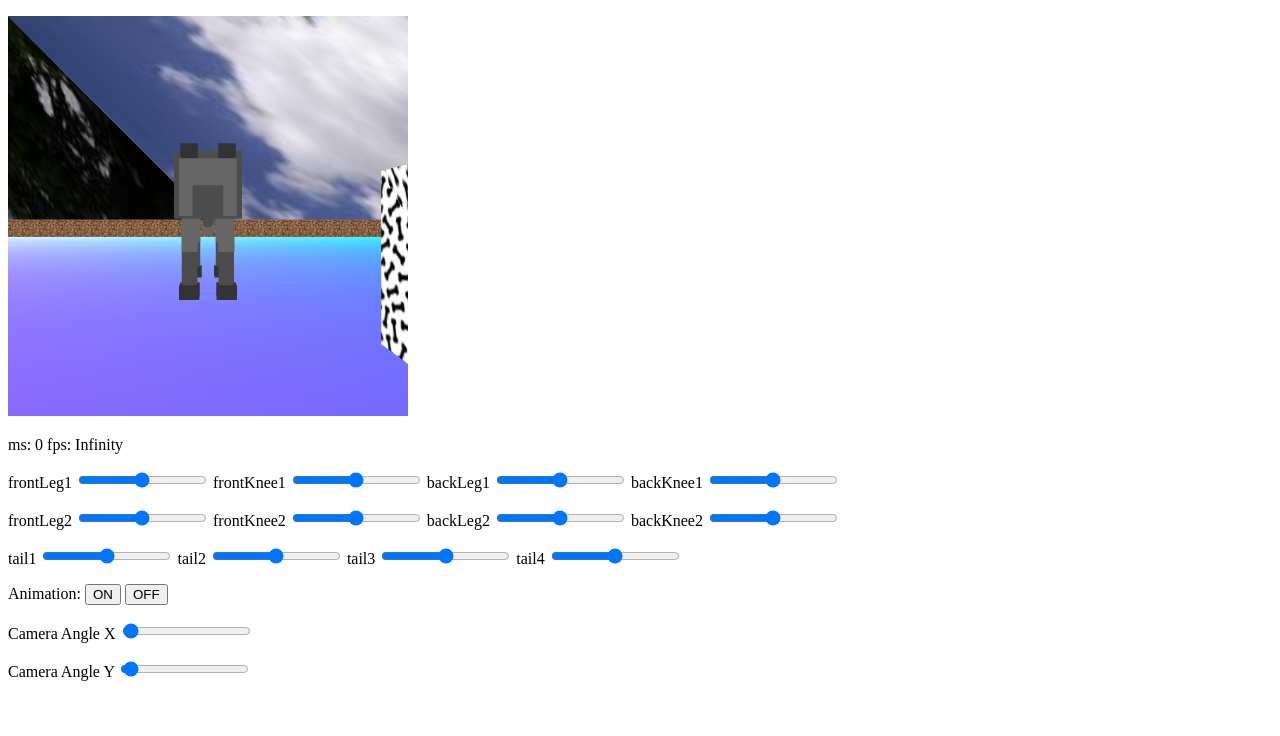
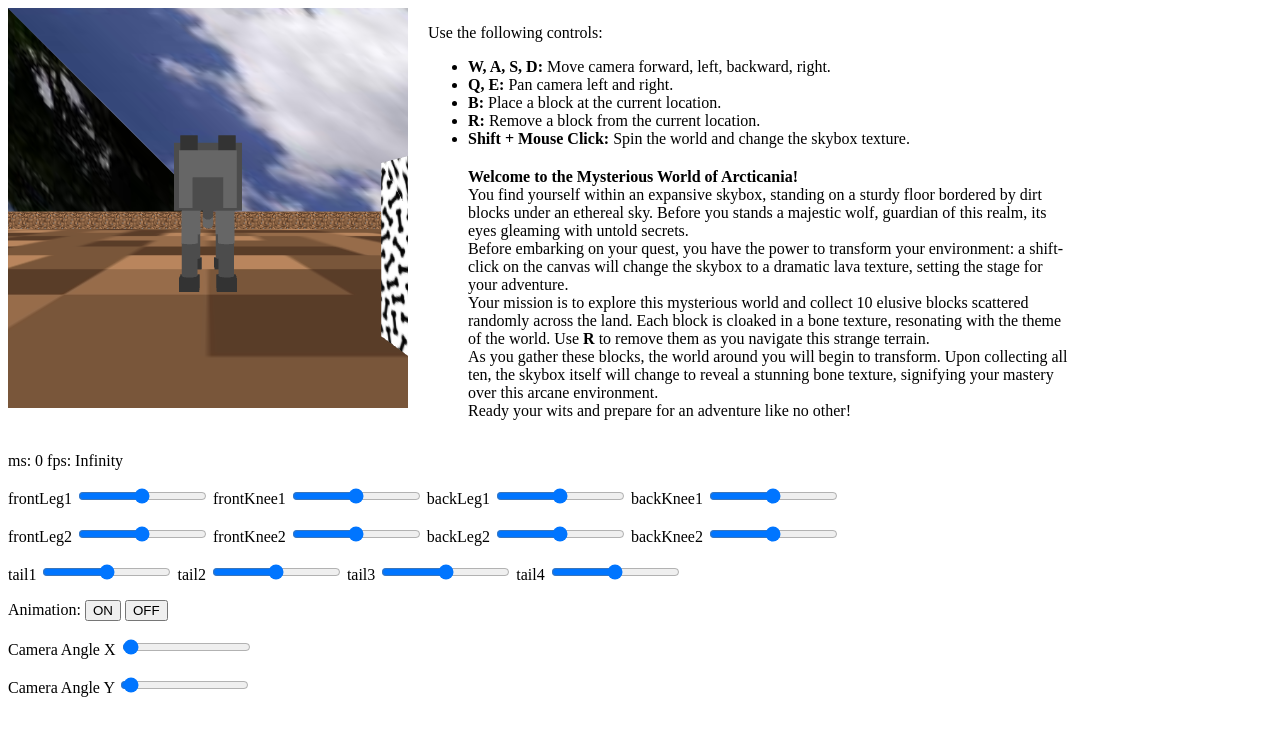
Before and after one commit to agarc470/asg3, a plain HTML site: page index.html in a window 1280 px wide. Drawn offline with Linux system fonts and the light colour scheme; animation ran at ten frames a second.

Commit message:
added WOW

```diff
--- a/World.js
+++ b/World.js
@@ -56,6 +56,7 @@ let u_Sampler2;
 let u_Sampler3;
 let u_whichTexture;
 let currentSkyTextureIndex;
+let currentFloorTextureIndex = 2;
 let worldBlocks = Array.from({ length: 32 }, () => Array.from({ length: 32 }, () => []));
 
 function setupWebGL() {
@@ -532,7 +533,7 @@ function keydown(ev) {
     g_camera.panLeft();
   } else if (ev.keyCode === 69) { // E key
     g_camera.panRight();
-  }else if (ev.keyCode === 66) { // B key for placing a block
+  } else if (ev.keyCode === 66) { // B key for placing a block
     placeBlock();
   } else if (ev.keyCode === 82) { // R key for removing a block
     removeBlock();
@@ -584,7 +585,7 @@ function drawMap() {
         body.color = block.color;
         body.textureNum = 3;
         body.matrix.setIdentity();
-              body.matrix.translate(0, index-.74, 0); // stack blocks on top of each other
+        body.matrix.translate(0, index - .74, 0); // stack blocks on top of each other
         body.matrix.translate(x - 16, 0, y - 16); // centering and setting position
         body.renderFaster();
       });
@@ -606,11 +607,16 @@ function removeBlock() {
     console.log("Block removed from", pos);
     blocksRemovedCount++;
     if (blocksRemovedCount >= 10) {
+      playSuccessSound();
       currentSkyTextureIndex = 3;// reset counter after changing the texture
+      currentFloorTextureIndex = -1;
     }
   }
 }
-
+function playSuccessSound() {
+  var audio = document.getElementById('successSound');
+  audio.play();
+}
 function getGridPosition() {
   const forward = g_camera.getForwardVector();
   let gridX = Math.floor(g_camera.eye.elements[0] + forward.elements[0] * 3 + 16); // adjust multiplier for reach
@@ -667,7 +673,7 @@ function renderScene() {
 
   //draw body floor
   cube.color = [.4, .4, .4, 1.0];
-  cube.textureNum = -1;
+  cube.textureNum = currentFloorTextureIndex;
   cube.matrix.translate(0, -.75, 0);
   cube.matrix.scale(20, 0, 20);
   cube.matrix.translate(-.5, 0, -.5);
--- a/index.html
+++ b/index.html
@@ -7,40 +7,75 @@
 </head>
 
 <body onload="main()">
-  <p>
+  <div style="display: flex; align-items: flex-start;">
+    <div>
       <canvas id="webgl" width="400" height="400">
         Please use a browser that supports "canvas"
       </canvas>
-  <p>
+    </div>
+    <div style="margin-left: 20px;">
+      <p>Use the following controls:</p>
+      <ul>
+        <li><b>W, A, S, D:</b> Move camera forward, left, backward, right.</li>
+        <li><b>Q, E:</b> Pan camera left and right.</li>
+        <li><b>B:</b> Place a block at the current location.</li>
+        <li><b>R:</b> Remove a block from the current location.</li>
+        <li><b>Shift + Mouse Click:</b> Spin the world and change the skybox texture.</li>
+        <p style="max-width: 600px; margin-top: 20px;">
+          <strong>Welcome to the Mysterious World of Arcticania!</strong>
+          <br>
+          You find yourself within an expansive skybox, standing on a sturdy floor bordered by dirt blocks under an
+          ethereal sky. Before you stands a majestic wolf, guardian of this realm, its eyes gleaming with untold
+          secrets.
+          <br>
+          Before embarking on your quest, you have the power to transform your environment: a shift-click on the canvas
+          will change the skybox to a dramatic lava texture, setting the stage for your adventure.
+          <br>
+          Your mission is to explore this mysterious world and collect 10 elusive blocks scattered randomly across the
+          land. Each block is cloaked in a bone texture, resonating with the theme of the world. Use <b>R</b> to remove
+          them as you navigate this strange terrain.
+          <br>
+          As you gather these blocks, the world around you will begin to transform. Upon collecting all ten, the skybox
+          itself will change to reveal a stunning bone texture, signifying your mastery over this arcane environment.
+          <br>
+          Ready your wits and prepare for an adventure like no other!
+        </p>
+      </ul>
+    </div>
+  </div>
 
   <p id="numdot"> XXX </p>
-  <p>
 
   <p>
     frontLeg1 <input type="range" min="-45" max="45" value="0" class="slider" id="frontLeg1">
     frontKnee1 <input type="range" min="-45" max="45" value="0" class="slider" id="frontKnee1">
     backLeg1 <input type="range" min="-45" max="45" value="0" class="slider" id="backLeg1">
     backKnee1 <input type="range" min="-45" max="45" value="0" class="slider" id="backKnee1">
+  </p>
   <p>
     frontLeg2 <input type="range" min="-45" max="45" value="0" class="slider" id="frontLeg2">
     frontKnee2 <input type="range" min="-45" max="45" value="0" class="slider" id="frontKnee2">
     backLeg2 <input type="range" min="-45" max="45" value="0" class="slider" id="backLeg2">
     backKnee2 <input type="range" min="-45" max="45" value="0" class="slider" id="backKnee2">
+  </p>
   <p>
     tail1 <input type="range" min="-45" max="45" value="0" class="slider" id="tail1">
     tail2 <input type="range" min="-45" max="45" value="0" class="slider" id="tail2">
     tail3 <input type="range" min="-45" max="45" value="0" class="slider" id="tail3">
     tail4 <input type="range" min="-45" max="45" value="0" class="slider" id="tail4">
+  </p>
   <p>
     Animation:
     <button type="button" id="animationYellowOnButton">ON</button>
     <button type="button" id="animationYellowOffButton">OFF</button>
+  </p>
   <p>
     Camera Angle X <input type="range" min="0" max="360" value="5" class="slider" id="angleSlideX">
+  </p>
   <p>
     Camera Angle Y <input type="range" min="0" max="180" value="5" class="slider" id="angleSlideY">
-  <p>
-
+  </p>
+  <audio id="successSound" src="magic.mp3" preload="auto"></audio>
   <script src="lib/webgl-utils.js"></script>
   <script src="lib/webgl-debug.js"></script>
   <script src="lib/cuon-matrix-cse160.js"></script>
```
Also changed, not shown: 1 other file. Lines whose indentation alone changed are shown as unchanged.
